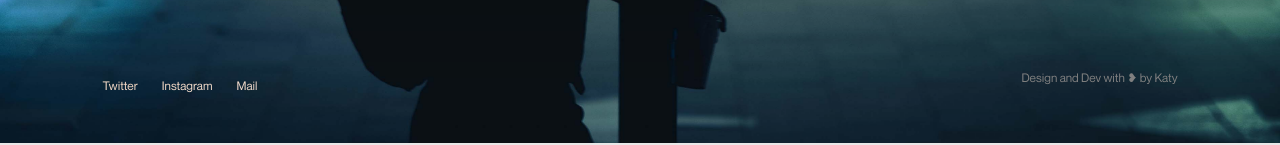
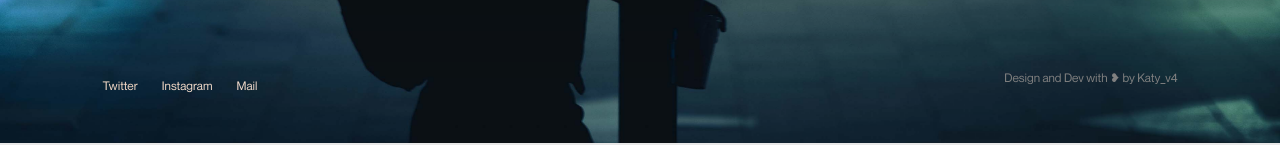
Before and after one commit to CathyDolle/karim4k, a React (Create React App) app: page / in a window 1280 px wide. Shown: the part 657-802 px from the top of the page. Built offline with nearby package versions, Linux system fonts and the light colour scheme.

Commit message:
size background

```diff
--- a/src/components/Footer.jsx
+++ b/src/components/Footer.jsx
@@ -9,7 +9,7 @@ const Footer = () => {
                 <a href='mailto:agadowe@gmail.com' target="_blank" rel="noreferrer">Mail</a>
             </nav>
             <div>
-                <p>Design and Dev with ❥ by <a href="https://twitter.com/cathydolle" target="_blank" rel="noreferrer">Katy</a></p>
+                <p>Design and Dev with ❥ by <a href="https://twitter.com/cathydolle" target="_blank" rel="noreferrer">Katy_v4</a></p>
             </div>
         </footer>
     );
--- a/src/styles/App.scss
+++ b/src/styles/App.scss
@@ -116,7 +116,7 @@ main{
     }
     img{
         width: 100%;
-        height: 100%;
+        height: 100vh;
         object-fit: cover;
         animation-name: zoomIn;
         animation-duration: 1s;
```
